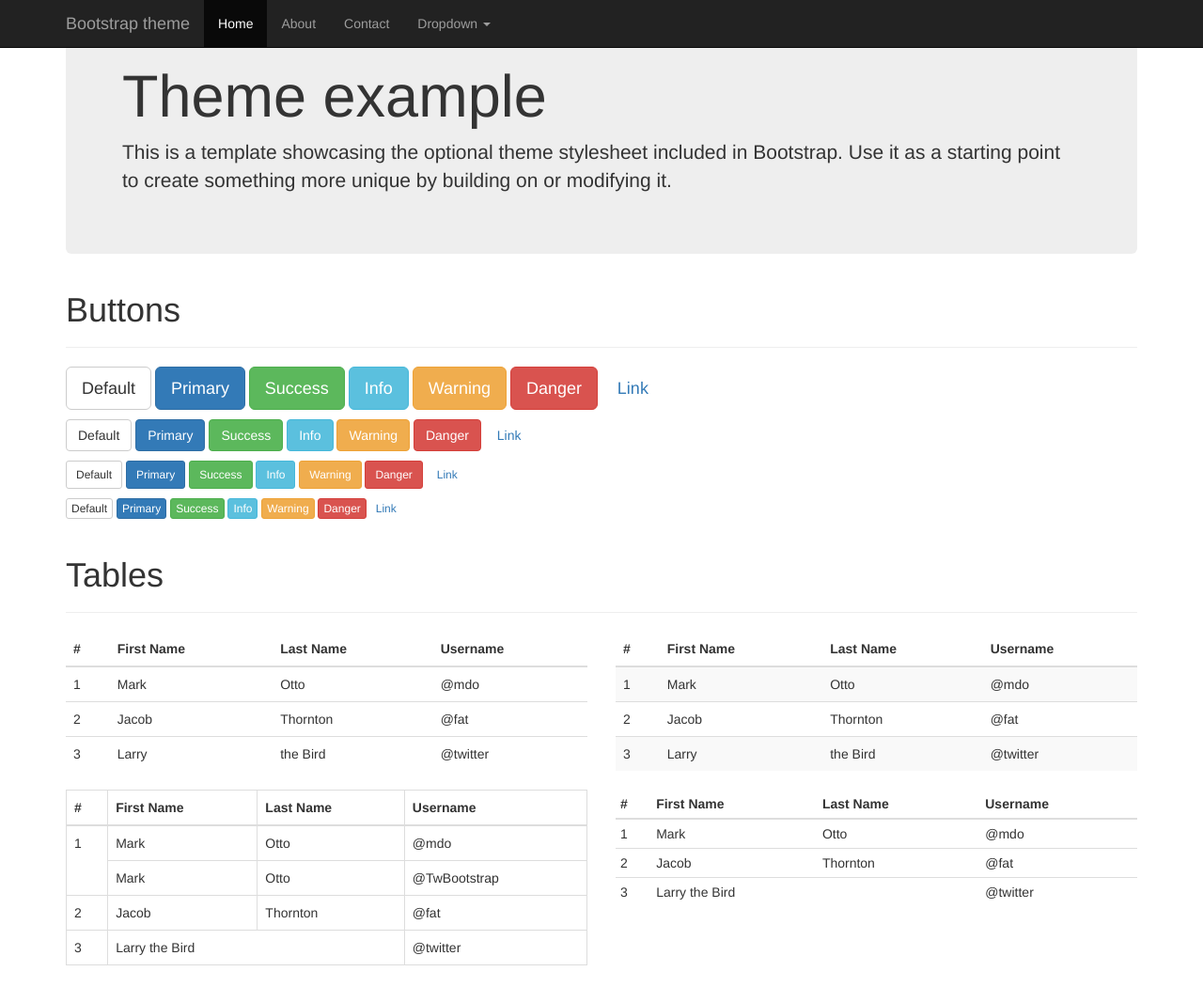
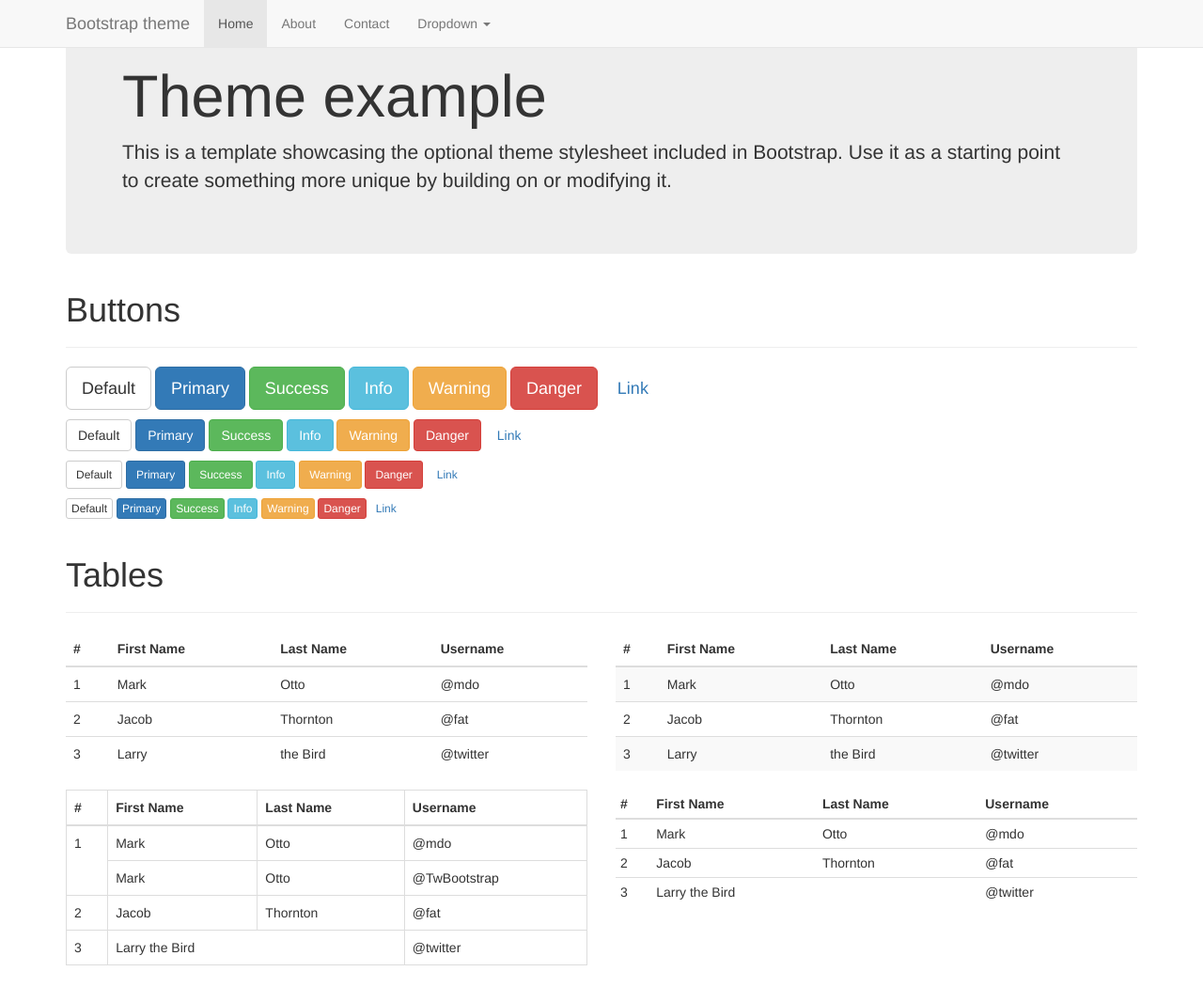
Before and after one commit to Bielik20/sass-grunt-test, a website: page index.html in a window 1280 px wide. Shown: the top 1050 px of the page at 94% size. Drawn offline with nearby package versions, Linux system fonts and the light colour scheme; files that its build step writes are made by us from their sources; files whose address does not match are found by name.

Commit message:
Before bootstrap changes

```diff
--- a/index.html
+++ b/index.html
@@ -19,7 +19,7 @@
   </head>
   <body>
 <!-- Fixed navbar -->
-    <nav class="navbar navbar-inverse navbar-fixed-top">
+    <nav class="navbar navbar-default navbar-fixed-top">
       <div class="container">
         <div class="navbar-header">
           <button type="button" class="navbar-toggle collapsed" data-toggle="collapse" data-target="#navbar" aria-expanded="false" aria-controls="navbar">
--- /dev/null
+++ b/src/styles/_bootstrap_overwrite.scss
@@ -0,0 +1,3 @@
+.navbar-default {
+
+}
--- /dev/null
+++ b/src/styles/_my_variables.scss
@@ -0,0 +1,7 @@
+$dark-primary:      #F57C00;
+$primary:           #FF9800;
+$light-primary:     #FFE0B2;
+$accent:            #03A9F4;
+$primary-text:      #212121;
+$white-text:        #fff;
+$secondary-text:    #757575;
--- a/src/styles/site.scss
+++ b/src/styles/site.scss
@@ -1,2 +1,6 @@
+@import "my_variables";
+
 // Import Bootstrap
 @import "../lib/bootstrap/stylesheets/bootstrap";
+
+@import "bootstrap_overwrite";
```
